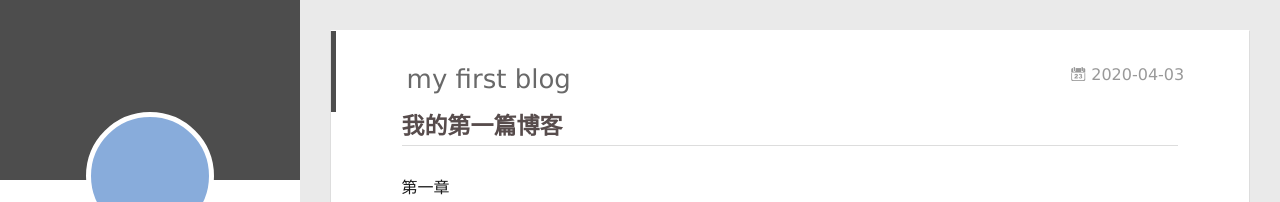
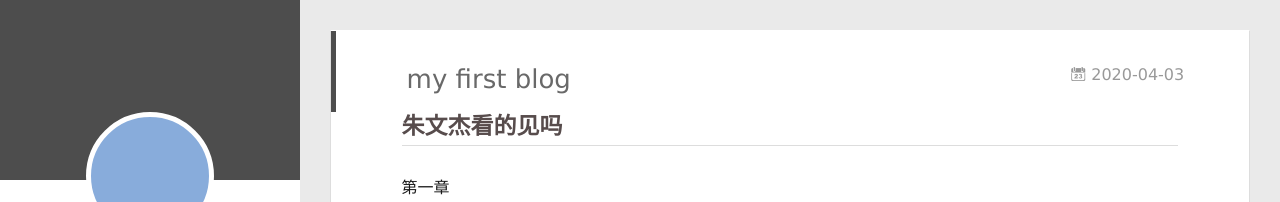
Before and after one commit to hhp000110/hhp000110.github.io, a plain HTML site: page index.html in a window 1280 px wide. Shown: the top 202 px of the page. Drawn offline with Linux system fonts and the light colour scheme; no server answers.

Commit message:
Update index.html

```diff
--- a/index.html
+++ b/index.html
@@ -172,7 +172,7 @@
 
     <div class="article-entry" itemprop="articleBody">
 
-        <h2 id="我的第一篇博客"><a href="#我的第一篇博客" class="headerlink" title="我的第一篇博客"></a>我的第一篇博客</h2><p>第一章</p>
+        <h2 id="我的第一篇博客"><a href="#我的第一篇博客" class="headerlink" title="我的第一篇博客"></a>朱文杰看的见吗</h2><p>第一章</p>
 <hr>
 <p>博客来源：<a href="https://www.bilibili.com/video/BV1Yb411a7ty" target="_blank" rel="noopener">https://www.bilibili.com/video/BV1Yb411a7ty</a></p>
 
```
